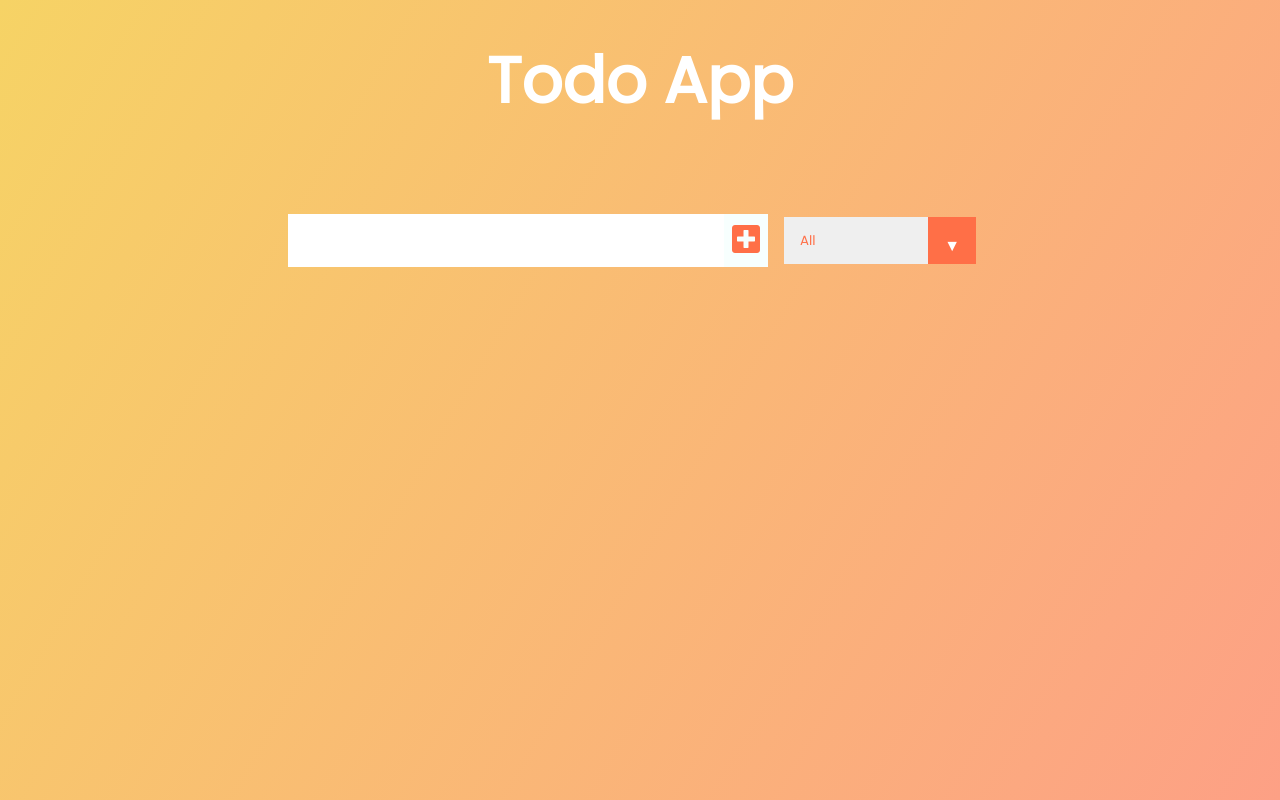
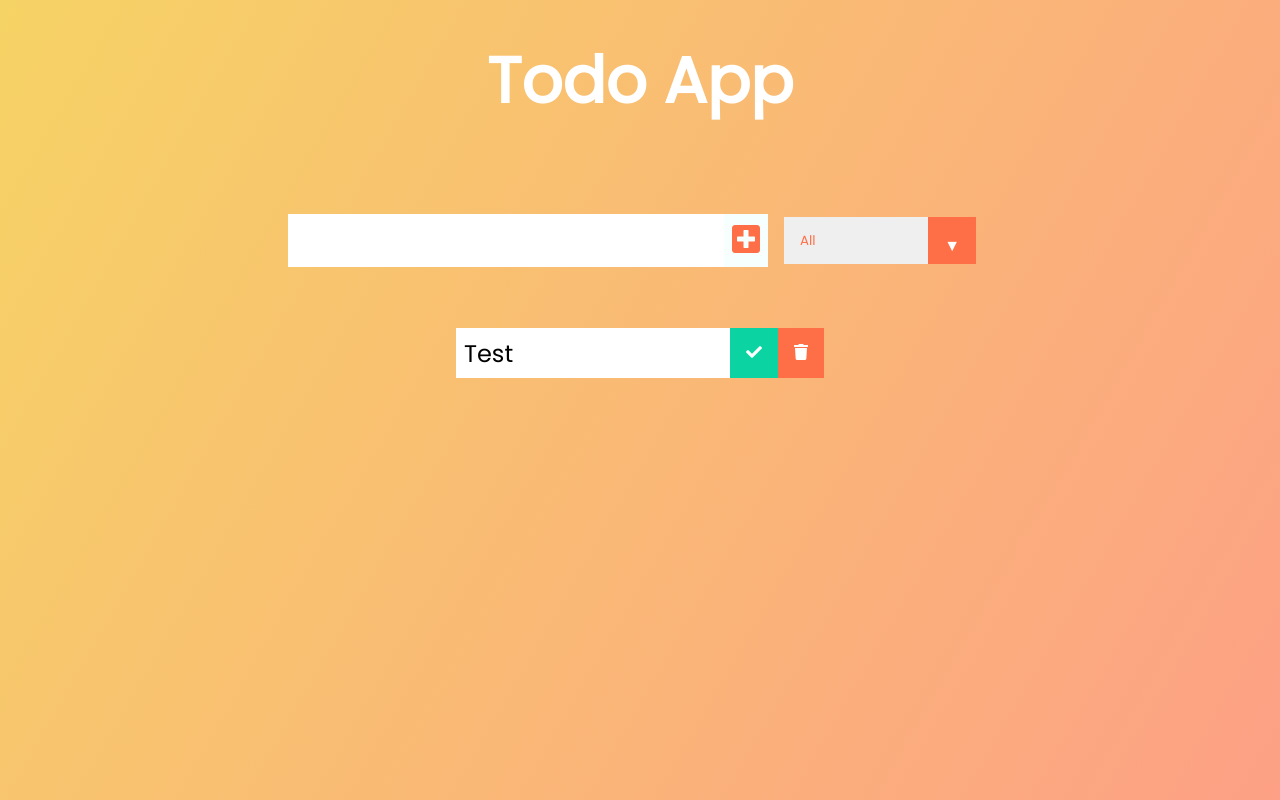
Before and after one commit to nik-ves/itidaru-web, a React (Create React App) app: page / in a window 1280 px wide. Built offline with nearby package versions, Linux system fonts and the light colour scheme.

Commit message:
Todo component and logic for form

```diff
--- a/src/App.js
+++ b/src/App.js
@@ -1,13 +1,19 @@
+import { useState } from "react";
+
 import Form from "./components/Form";
 import TodoList from "./components/TodoList";
 
 function App() {
+  const [inputText, setInputText] = useState("");
+  const [todos, setTodos] = useState([]);
+
   return (
     <div>
       <header>
         <h1>Todo App</h1>
       </header>
-      <Form />
+
+      <Form inputText={inputText} setInputText={setInputText} todos={todos} setTodos={setTodos} />
       <TodoList />
     </div>
   );
--- a/src/components/Form.js
+++ b/src/components/Form.js
@@ -1,7 +1,23 @@
-const Form = () => {
+import TodoList from "./TodoList";
+
+const Form = (props) => {
+  const inputTextHandler = (event) => {
+    props.setInputText(event.target.value);
+  };
+
+  const formSubmissionHandler = (event) => {
+    event.preventDefault();
+
+    props.setTodos([
+      ...props.todos,
+      { text: props.inputText, completed: false, id: Math.random() * 1000 },
+    ]);
+    props.setInputText("");
+  };
+
   return (
-    <form>
-      <input type="text" className="todo-input" />
+    <form onSubmit={formSubmissionHandler}>
+      <input onChange={inputTextHandler} type="text" className="todo-input" value={props.inputText} />
       <button className="todo-button" type="submit">
         <i className="fas fa-plus-square"></i>
       </button>
--- /dev/null
+++ b/src/components/Todo.js
@@ -0,0 +1,17 @@
+const Todo = () => {
+  return (
+    <div className="todo">
+      <li className="todo-item">Test</li>
+
+      <button className="complete-btn">
+        <i className="fas fa-check"></i>
+      </button>
+
+      <button className="trash-btn">
+        <i className="fas fa-trash"></i>
+      </button>
+    </div>
+  );
+};
+
+export default Todo;
--- a/src/components/TodoList.js
+++ b/src/components/TodoList.js
@@ -1,7 +1,12 @@
+import Todo from "./Todo";
+
 const TodoList = () => {
   return (
     <div className="todo-container">
-      <ul className="todo-list"></ul>
+      <ul className="todo-list">
+        <Todo />
+      </ul>
+
     </div>
   );
 };
```
